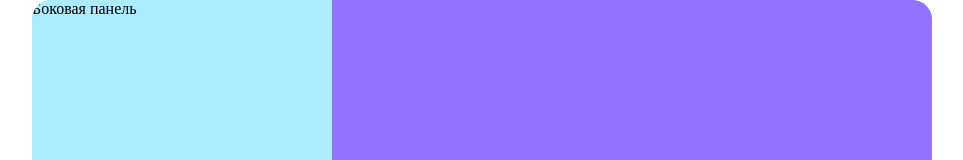
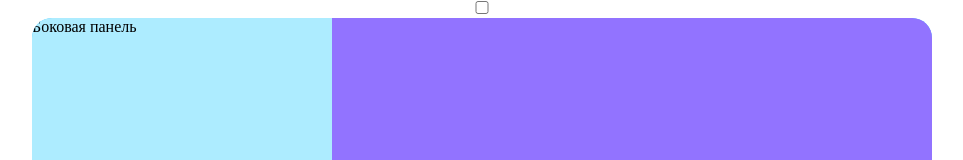
Before and after one commit to david140240/messanger, a Nuxt app: page / in a window 1280 px wide. Shown: the top 160 px of the page, without its empty margins (158-1121 px from the left). Built offline with nearby package versions, Linux system fonts and the light colour scheme.

Commit message:
add dark theme

```diff
--- a/pages/index.vue
+++ b/pages/index.vue
@@ -1,5 +1,15 @@
+<script lang="ts" setup>
+const data = reactive({
+		darkMode: false,
+	}),
+	calculated = {
+		isDarkMoode: computed(() => data.darkMode),
+	};
+</script>
+
 <template>
-    <div class="app">
+	<input type="checkbox" v-model="data.darkMode" />
+	<div :class="['app', { '--dark': calculated.isDarkMoode.value }]">
 		<Chat />
 	</div>
 </template>
@@ -11,5 +21,13 @@
 	align-items: center;
 	width: 100%;
 	height: 100vh;
+
+	&.--light {
+		background-color: white;
+	}
+
+	&.--dark {
+		background-color: rgb(57, 57, 57);
+	}
 }
 </style>
```
Lines whose indentation alone changed are shown as unchanged.
